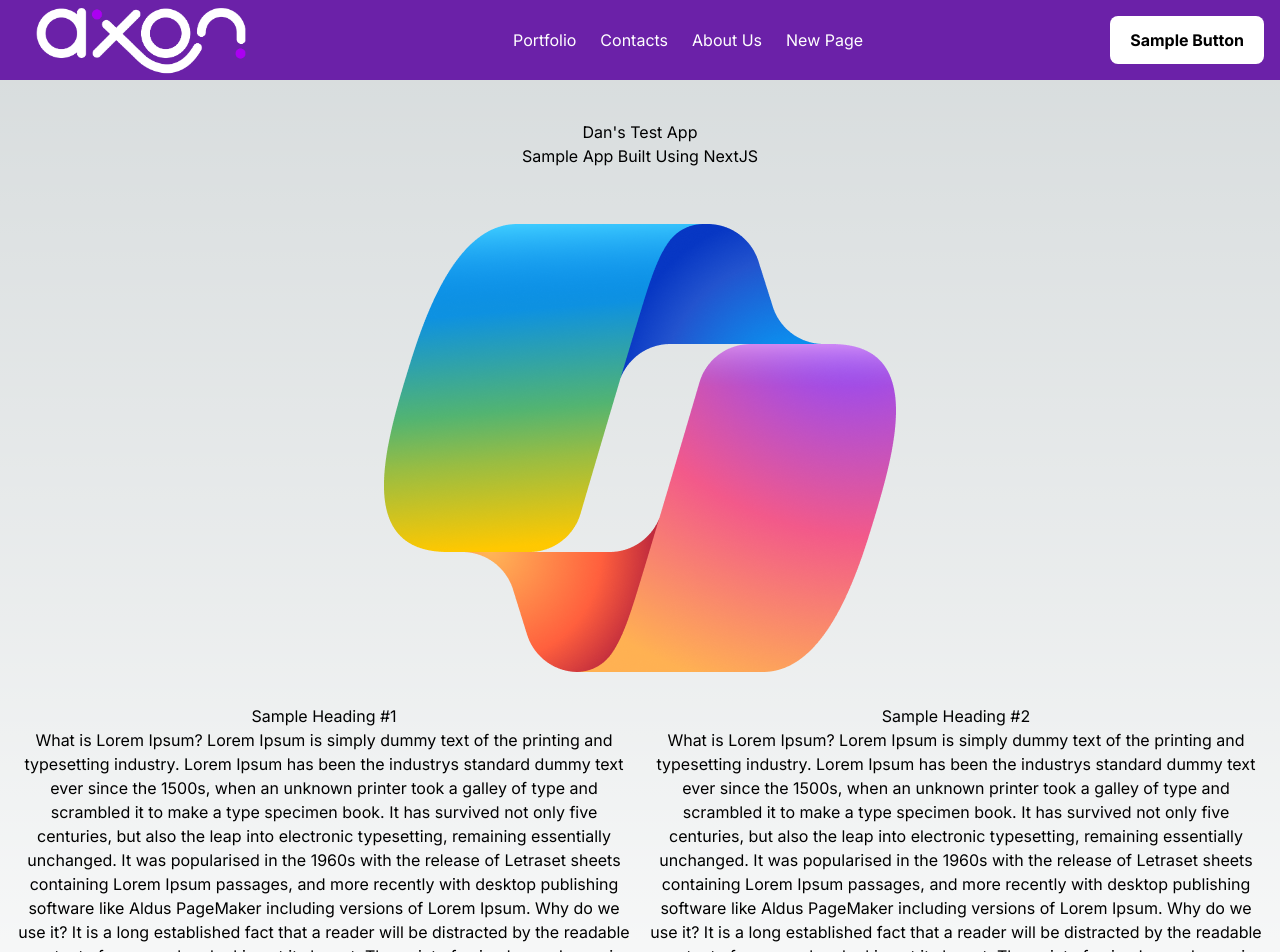
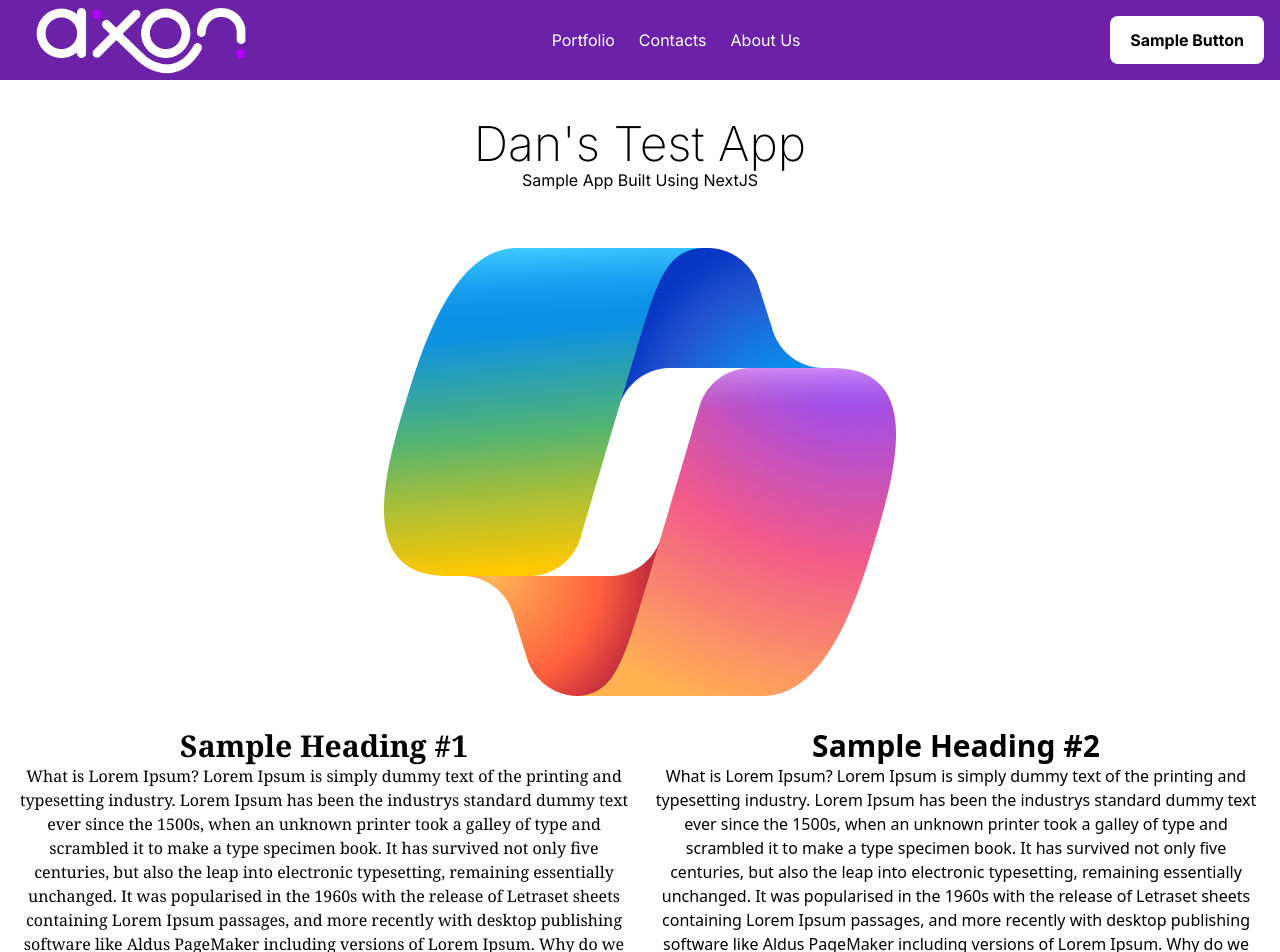
Before and after one commit to thedanturner/nextjsapp, a Next.js app: page / in a window 1280 px wide. Shown: the top 952 px of the page. Built offline with nearby package versions, Linux system fonts and the light colour scheme.

Commit message:
fix pages not loading

```diff
--- a/app/globals.css
+++ b/app/globals.css
@@ -2,32 +2,19 @@
 @tailwind components;
 @tailwind utilities;
 
-:root {
-  --foreground-rgb: 0, 0, 0;
-  --background-start-rgb: 214, 219, 220;
-  --background-end-rgb: 255, 255, 255;
+h1 {
+  @apply text-5xl font-bold;
+  @apply font-extralight;
 }
 
-@media (prefers-color-scheme: dark) {
-  :root {
-    --foreground-rgb: 255, 255, 255;
-    --background-start-rgb: 0, 0, 0;
-    --background-end-rgb: 0, 0, 0;
-  }
+h2 {
+  @apply text-3xl font-bold;
 }
 
-body {
-  color: rgb(var(--foreground-rgb));
-  background: linear-gradient(
-      to bottom,
-      transparent,
-      rgb(var(--background-end-rgb))
-    )
-    rgb(var(--background-start-rgb));
+.column1 {
+  @apply font-serif;
 }
 
-@layer utilities {
-  .text-balance {
-    text-wrap: balance;
-  }
+.column2 {
+  @apply font-sans;
 }
--- a/app/layout.tsx
+++ b/app/layout.tsx
@@ -1,4 +1,4 @@
-import Navigation from "/components/navigation";
+import Navigation from "../components/navigation";
 import "./globals.css";
 import { Inter } from "next/font/google";
 
--- a/components/navigation/navbar/index.tsx
+++ b/components/navigation/navbar/index.tsx
@@ -29,24 +29,24 @@ const Navbar = ({ toggle }: { toggle: () => void }) => {
             </button>
             <ul className="hidden md:flex gap-x-6 text-white ">
               <li>
-                <Link href="portfolio">
+                <Link href="/portfolio">
                   <p>Portfolio</p>
                 </Link>
               </li>
               <li>
-                <Link href="contacts">
+                <Link href="/contacts">
                   <p>Contacts</p>
                 </Link>
               </li>
               <li>
-                <Link href="about">
+                <Link href="/about">
                   <p>About Us</p>
                 </Link>
               </li>
               <li>
-                <Link href="newpage">
+                {/* <Link href="newpage">
                   <p>New Page</p>
-                </Link>
+                </Link> */}
               </li>
             </ul>
             <div className="hidden md:block">
```
Also changed, not shown: app/about/page.tsx (renamed from about/page.tsx), app/contacts/page.tsx (renamed from contacts/page.tsx), app/portfolio/page.tsx (renamed from portfolio/page.tsx).
